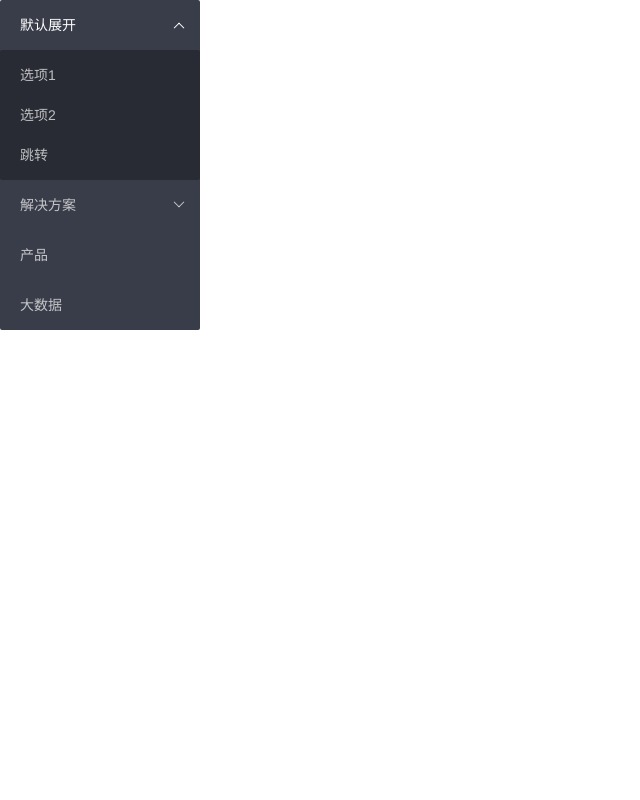
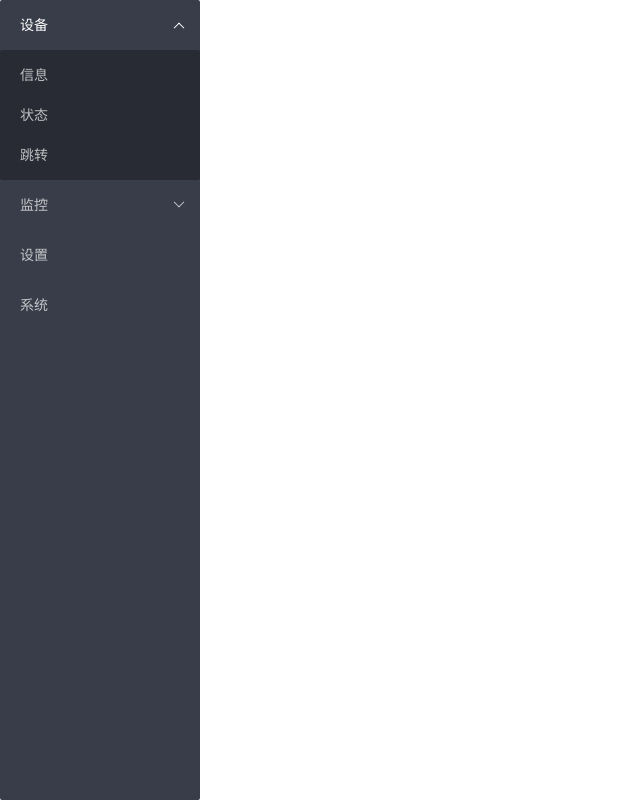
Before and after one commit to getiot/layui-demo, a plain HTML site: page demo-nav/vertical-nav.html in a window 1280 px wide. Shown: the whole page, without its empty margins (0-640 px from the left). Drawn offline with Linux system fonts and the light colour scheme.

Commit message:
[nav] add layui-nav-side

```diff
--- a/demo-nav/vertical-nav.html
+++ b/demo-nav/vertical-nav.html
@@ -15,26 +15,26 @@
 
 <body>
 
-    <ul class="layui-nav layui-nav-tree" lay-filter="test">
+    <ul class="layui-nav layui-nav-tree layui-nav-side" lay-filter="test">
         <!-- 侧边导航: <ul class="layui-nav layui-nav-tree layui-nav-side"> -->
         <li class="layui-nav-item layui-nav-itemed">
-            <a href="javascript:;">默认展开</a>
+            <a href="javascript:;">设备</a>
             <dl class="layui-nav-child">
-                <dd><a href="javascript:;">选项1</a></dd>
-                <dd><a href="javascript:;">选项2</a></dd>
+                <dd><a href="javascript:;">信息</a></dd>
+                <dd><a href="javascript:;">状态</a></dd>
                 <dd><a href="">跳转</a></dd>
             </dl>
         </li>
         <li class="layui-nav-item">
-            <a href="javascript:;">解决方案</a>
+            <a href="javascript:;">监控</a>
             <dl class="layui-nav-child">
-                <dd><a href="">移动模块</a></dd>
-                <dd><a href="">后台模版</a></dd>
-                <dd><a href="">电商平台</a></dd>
+                <dd><a href="">CPU</a></dd>
+                <dd><a href="">Memory</a></dd>
+                <dd><a href="">I/O</a></dd>
             </dl>
         </li>
-        <li class="layui-nav-item"><a href="">产品</a></li>
-        <li class="layui-nav-item"><a href="">大数据</a></li>
+        <li class="layui-nav-item"><a href="">设置</a></li>
+        <li class="layui-nav-item"><a href="">系统</a></li>
     </ul>
 
     <script>
```
